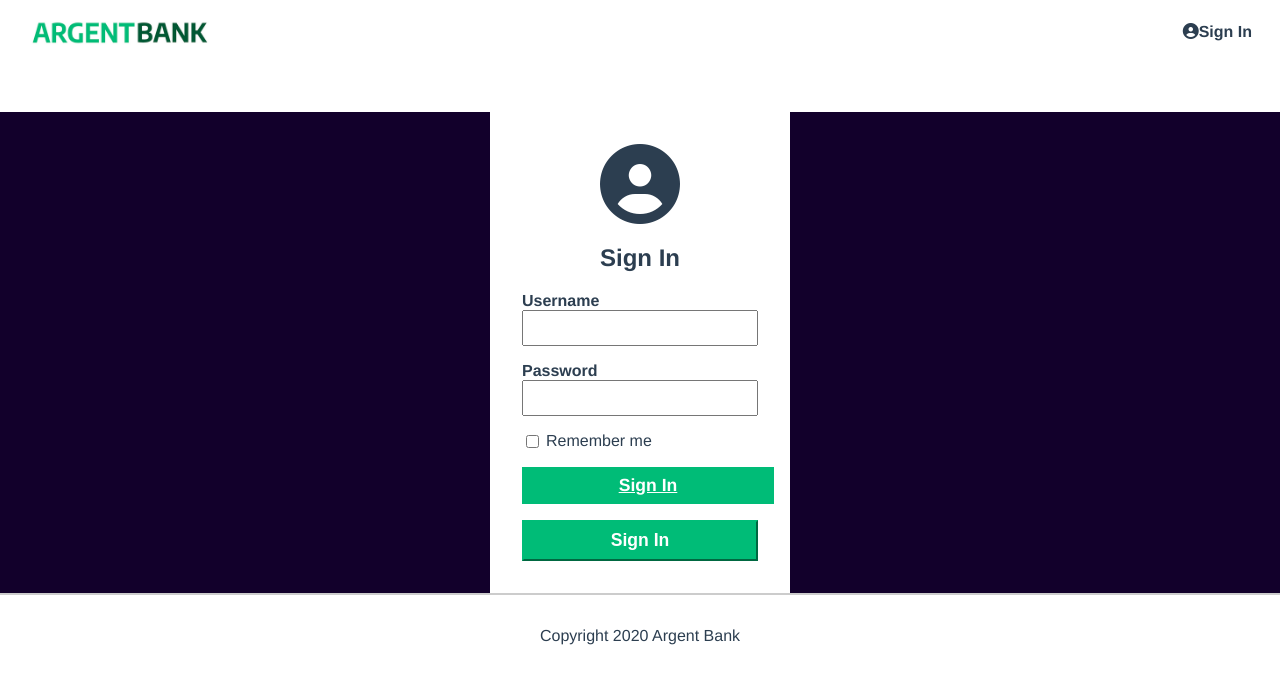
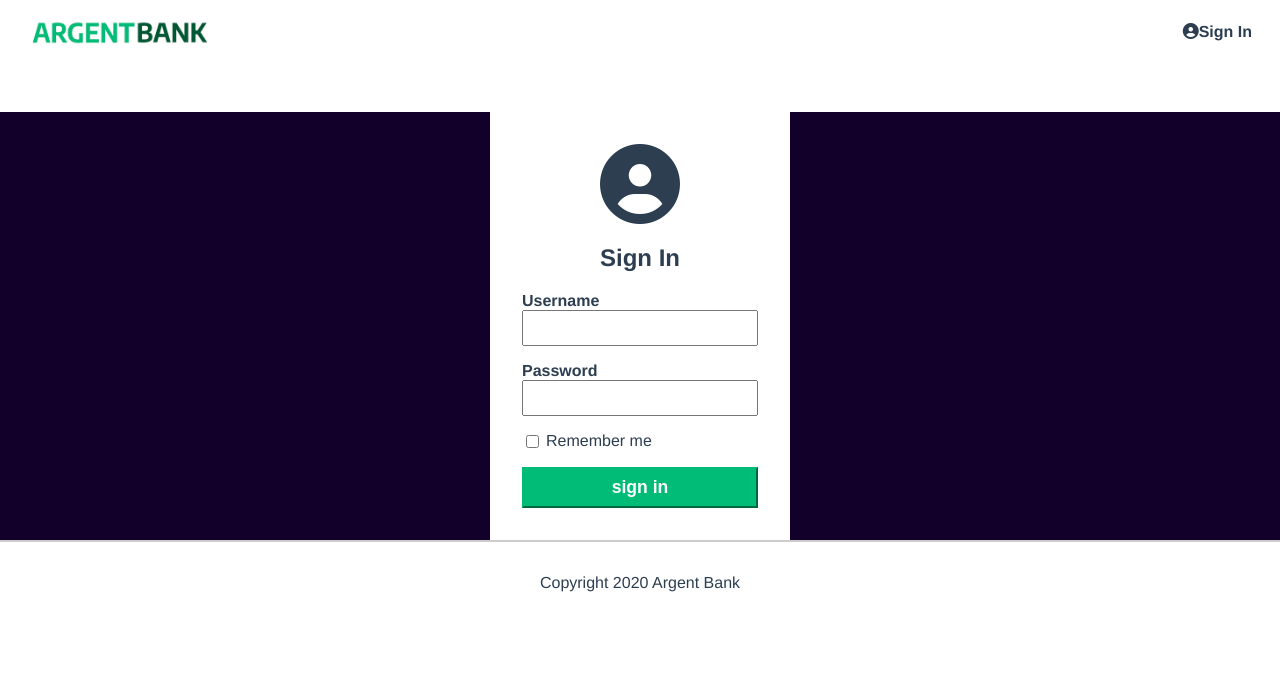
Before and after one commit to Isaenema/Projet-11-vite-main, a React (Vite) app in the folder Projet 11/: page /login in a window 1280 px wide. Shown: the top 684 px of the page. Built offline with nearby package versions, Linux system fonts and the light colour scheme.

Commit message:
token loginform

```diff
--- a/Projet 11/package.json
+++ b/Projet 11/package.json
@@ -10,6 +10,7 @@
         "preview": "vite preview"
     },
     "dependencies": {
+        "axios": "^1.6.7",
         "react": "^18.2.0",
         "react-dom": "^18.2.0",
         "react-router-dom": "^6.22.0"
--- /dev/null
+++ b/Projet 11/src/components/Loginform.jsx
@@ -0,0 +1,86 @@
+import React, { useState } from "react";
+import axios from "axios";
+
+function LoginForm() {
+  const [email, setEmail] = useState("");
+  const [password, setPassword] = useState("");
+  const [error, setError] = useState("");
+  const [loggedIn, setLoggedIn] = useState(false); // État pour suivre l'état de connexion
+
+  const handleEmailChange = (e) => {
+    setEmail(e.target.value);
+  };
+
+  const handlePasswordChange = (e) => {
+    setPassword(e.target.value);
+  };
+
+  const handleSubmit = async (e) => {
+    e.preventDefault();
+
+    try {
+      const response = await axios.post(
+        "http://localhost:3001/api/v1/user/login",
+        {
+          email,
+          password,
+        }
+      );
+
+      if (response.status === 200) {
+        // Remplacer par la structure réelle de votre réponse où le token est situé
+        const { token } = response.data.body;
+        if (token) {
+          localStorage.setItem("token", token);
+          setLoggedIn(true); // Stocker le token dans le localStorage
+        }
+      }
+    } catch (error) {
+      // Une erreur s'est produite lors de la requête
+      console.error("Erreur lors de la connexion :", error.message);
+      setError("Une erreur est survenue lors de la connexion.");
+    }
+  };
+
+  if (loggedIn) {
+    return <Redirect to="/user" />;
+  }
+
+  return (
+    <section class="sign-in-content">
+      <i class="fa fa-user-circle sign-in-icon"></i>
+      <h1>Sign In</h1>
+      <form onSubmit={handleSubmit}>
+        <div class="input-wrapper">
+          <label for="username">Username</label>
+          <input
+            type="email"
+            id="username"
+            value={email}
+            onChange={handleEmailChange}
+          />
+        </div>
+        <div class="input-wrapper">
+          <label for="password">Password</label>
+          <input
+            type="password"
+            id="password"
+            value={password}
+            onChange={handlePasswordChange}
+          />
+        </div>
+        <div class="input-remember">
+          <input type="checkbox" id="remember-me" />
+          <label for="remember-me">Remember me</label>
+        </div>
+
+        <button type="submit" className="sign-in-button">
+          sign in
+        </button>
+        {error && <p>{error}</p>}
+      </form>
+    </section>
+  );
+}
+
+export default LoginForm;
--- a/Projet 11/src/components/Loginmodal.jsx
+++ /dev/null
@@ -1,32 +0,0 @@
-import React from "react";
-
-const LoginModal = () => {
-  return (
-    <section class="sign-in-content">
-      <i class="fa fa-user-circle sign-in-icon"></i>
-      <h1>Sign In</h1>
-      <form>
-        <div class="input-wrapper">
-          <label for="username">Username</label>
-          <input type="text" id="username" />
-        </div>
-        <div class="input-wrapper">
-          <label for="password">Password</label>
-          <input type="password" id="password" />
-        </div>
-        <div class="input-remember">
-          <input type="checkbox" id="remember-me" />
-          <label for="remember-me">Remember me</label>
-        </div>
-
-        <a href="/User" class="sign-in-button">
-          Sign In
-        </a>
-
-        <button class="sign-in-button">Sign In</button>
-      </form>
-    </section>
-  );
-};
-
-export default LoginModal;
--- a/Projet 11/src/pages/Login.jsx
+++ b/Projet 11/src/pages/Login.jsx
@@ -1,10 +1,10 @@
 import React from "react";
-import LoginModal from "../components/Loginmodal";
+import Loginform from "../components/Loginform";
 
 const Login = () => {
   return (
     <main className="main bg-dark">
-      <LoginModal />
+      <Loginform />
     </main>
   );
 };
```
Also changed, not shown: 2 other files (tests, documents, lock files or other folders). Lines whose indentation alone changed are shown as unchanged.
